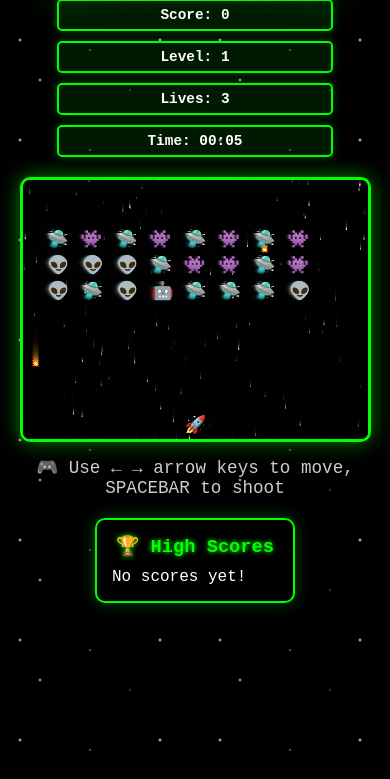
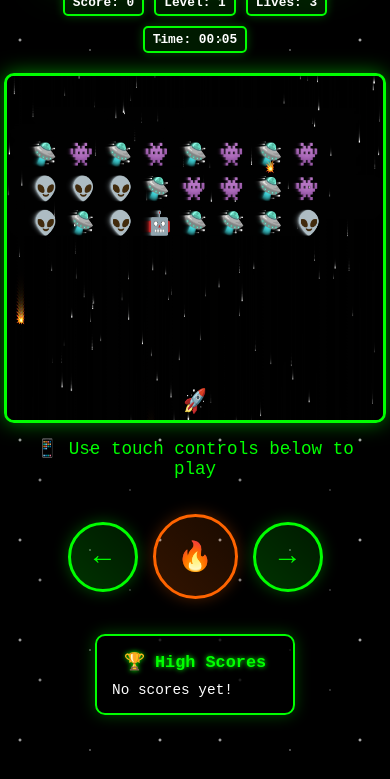
Before and after one commit to freestudentaccount-code/stem_risd, a plain HTML site: page index.html in a window 390 px wide. Shown: the part 65-844 px from the top of the page. Drawn offline with Linux system fonts and the light colour scheme.

Commit message:
feat: Enhance Space Evaders with mobile controls and gameplay improvements
- Added mobile touch controls for movement and shooting in game.js
- Implemented touch event listeners to prevent default behaviors and enable smooth gameplay
- Updated index.html to include mobile control buttons and instructions
- Modified game.css to style mobile controls and ensure responsive design
- Improved gameplay by randomizing alien placement, speeding up gameplay, and fixing blurry movement trails

```diff
--- a/game.css
+++ b/game.css
@@ -242,18 +242,82 @@ button:active {
     }
 }
 
+/* Mobile Controls */
+.mobile-controls-container {
+    display: none;
+    margin-top: 20px;
+}
+
+.control-pad {
+    display: flex;
+    justify-content: center;
+    align-items: center;
+    gap: 20px;
+    padding: 20px;
+}
+
+.control-btn {
+    width: 80px;
+    height: 80px;
+    border-radius: 50%;
+    border: 3px solid #00ff00;
+    background: linear-gradient(45deg, rgba(0, 255, 0, 0.2), rgba(0, 255, 0, 0.1));
+    color: #00ff00;
+    font-size: 2em;
+    font-weight: bold;
+    cursor: pointer;
+    user-select: none;
+    touch-action: manipulation;
+    transition: all 0.1s ease;
+    box-shadow: 0 0 15px rgba(0, 255, 0, 0.3);
+}
+
+.control-btn:active {
+    background: linear-gradient(45deg, rgba(0, 255, 0, 0.4), rgba(0, 255, 0, 0.2));
+    box-shadow: 0 0 25px rgba(0, 255, 0, 0.6);
+    transform: scale(0.95);
+}
+
+.shoot-btn {
+    width: 100px;
+    height: 100px;
+    background: linear-gradient(45deg, rgba(255, 100, 0, 0.2), rgba(255, 100, 0, 0.1));
+    border-color: #ff6400;
+    color: #ff6400;
+    box-shadow: 0 0 15px rgba(255, 100, 0, 0.3);
+}
+
+.shoot-btn:active {
+    background: linear-gradient(45deg, rgba(255, 100, 0, 0.4), rgba(255, 100, 0, 0.2));
+    box-shadow: 0 0 25px rgba(255, 100, 0, 0.6);
+}
+
+.desktop-controls {
+    display: block;
+}
+
+.mobile-controls {
+    display: none;
+    color: #00ff00;
+}
+
 /* Responsive Design */
 @media (max-width: 900px) {
     #gameCanvas {
-        width: 90vw;
-        max-width: 600px;
-        height: auto;
+        width: 95vw;
+        max-width: 500px;
+        height: 60vh;
+        max-height: 400px;
     }
 
     .score-panel {
-        flex-direction: column;
+        flex-wrap: wrap;
         gap: 10px;
-        font-size: 1em;
+        font-size: 0.9em;
+    }
+
+    .score-panel > div {
+        padding: 6px 10px;
     }
 
     .high-scores {
@@ -261,10 +325,23 @@ button:active {
         top: auto;
         right: auto;
         margin-top: 20px;
+        font-size: 0.9em;
     }
 
     .game-header h1 {
-        font-size: 2em;
+        font-size: 1.8em;
+    }
+
+    .mobile-controls-container {
+        display: block;
+    }
+
+    .desktop-controls {
+        display: none;
+    }
+
+    .mobile-controls {
+        display: block;
     }
 }
 
@@ -273,8 +350,50 @@ button:active {
         font-size: 1.5em;
     }
 
+    .score-panel {
+        font-size: 0.8em;
+    }
+
     .score-panel > div {
-        padding: 6px 10px;
-        font-size: 0.9em;
+        padding: 4px 8px;
+        min-width: 80px;
+    }
+
+    #gameCanvas {
+        width: 98vw;
+        height: 55vh;
+        max-height: 350px;
+    }
+
+    .control-btn {
+        width: 70px;
+        height: 70px;
+        font-size: 1.8em;
+    }
+
+    .shoot-btn {
+        width: 85px;
+        height: 85px;
+    }
+
+    .control-pad {
+        gap: 15px;
+        padding: 15px;
     }
 }
+
+/* Prevent scrolling and zooming on mobile */
+@media (max-width: 900px) {
+    body {
+        overflow: hidden;
+        position: fixed;
+        width: 100%;
+        height: 100%;
+    }
+
+    .game-container {
+        height: 100vh;
+        overflow-y: auto;
+        padding: 10px;
+    }
+}
--- a/game.js
+++ b/game.js
@@ -120,9 +120,74 @@ class SpaceEvaders {
             this.keys[e.code] = false;
         });
 
+        // Prevent default touch behaviors
+        document.addEventListener('touchstart', (e) => {
+            if (this.audioContext && this.audioContext.state === 'suspended') {
+                this.audioContext.resume();
+            }
+        }, { passive: false });
+
+        document.addEventListener('touchmove', (e) => {
+            e.preventDefault();
+        }, { passive: false });
+
         // Global functions for HTML buttons
         window.saveHighScore = () => this.saveHighScore();
         window.startNewGame = () => this.resetGame();
+
+        this.setupMobileControls();
+    }
+
+    setupMobileControls() {
+        const moveLeftBtn = document.getElementById('moveLeft');
+        const moveRightBtn = document.getElementById('moveRight');
+        const shootBtn = document.getElementById('shootBtn');
+
+        if (moveLeftBtn && moveRightBtn && shootBtn) {
+            // Left movement
+            moveLeftBtn.addEventListener('touchstart', (e) => {
+                e.preventDefault();
+                this.keys['ArrowLeft'] = true;
+            });
+            moveLeftBtn.addEventListener('touchend', (e) => {
+                e.preventDefault();
+                this.keys['ArrowLeft'] = false;
+            });
+
+            // Right movement
+            moveRightBtn.addEventListener('touchstart', (e) => {
+                e.preventDefault();
+                this.keys['ArrowRight'] = true;
+            });
+            moveRightBtn.addEventListener('touchend', (e) => {
+                e.preventDefault();
+                this.keys['ArrowRight'] = false;
+            });
+
+            // Shooting
+            let shootInterval;
+            shootBtn.addEventListener('touchstart', (e) => {
+                e.preventDefault();
+                this.shoot();
+                shootInterval = setInterval(() => {
+                    this.shoot();
+                }, 150); // Auto-fire while holding
+            });
+            shootBtn.addEventListener('touchend', (e) => {
+                e.preventDefault();
+                if (shootInterval) {
+                    clearInterval(shootInterval);
+                    shootInterval = null;
+                }
+            });
+
+            // Prevent context menu on long press
+            [moveLeftBtn, moveRightBtn, shootBtn].forEach(btn => {
+                btn.addEventListener('contextmenu', (e) => {
+                    e.preventDefault();
+                });
+            });
+        }
     }
 
     createStarField() {
--- a/index.html
+++ b/index.html
@@ -2,7 +2,9 @@
 <html lang="en">
 <head>
   <meta charset="utf-8">
-  <meta name="viewport" content="width=device-width,initial-scale=1">
+  <meta name="viewport" content="width=device-width,initial-scale=1,user-scalable=no,viewport-fit=cover">
+  <meta name="apple-mobile-web-app-capable" content="yes">
+  <meta name="apple-mobile-web-app-status-bar-style" content="black-translucent">
   <title>🚀 Space Evaders - Emoji Edition</title>
   <link rel="stylesheet" href="game.css">
 </head>
@@ -21,7 +23,16 @@
     <canvas id="gameCanvas" width="800" height="600"></canvas>
 
     <div class="controls">
-      <p>🎮 Use ← → arrow keys to move, SPACEBAR to shoot</p>
+      <p class="desktop-controls">🎮 Use ← → arrow keys to move, SPACEBAR to shoot</p>
+      <p class="mobile-controls">📱 Use touch controls below to play</p>
+    </div>
+
+    <div class="mobile-controls-container">
+      <div class="control-pad">
+        <button class="control-btn move-left" id="moveLeft">←</button>
+        <button class="control-btn shoot-btn" id="shootBtn">🔥</button>
+        <button class="control-btn move-right" id="moveRight">→</button>
+      </div>
     </div>
 
     <div class="game-over" id="gameOver" style="display: none;">
```
Also changed, not shown: 1 other file.
